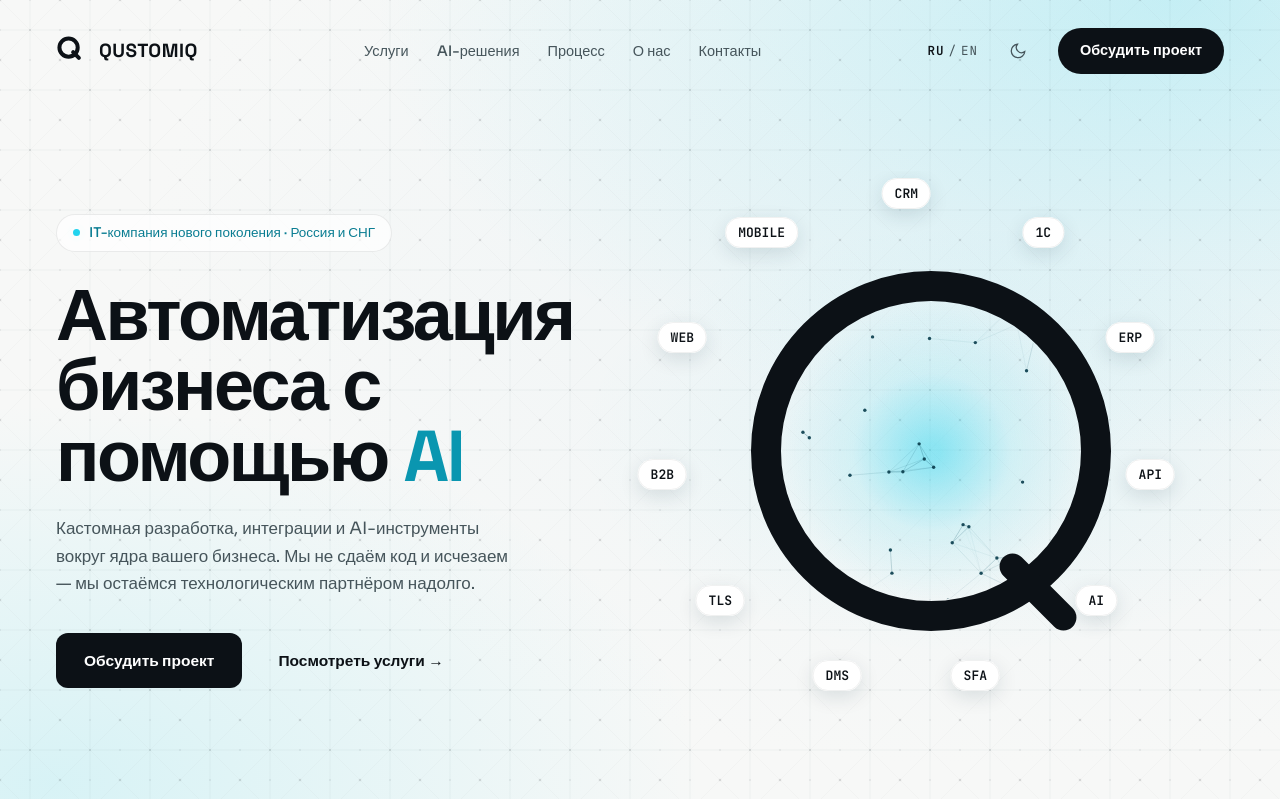
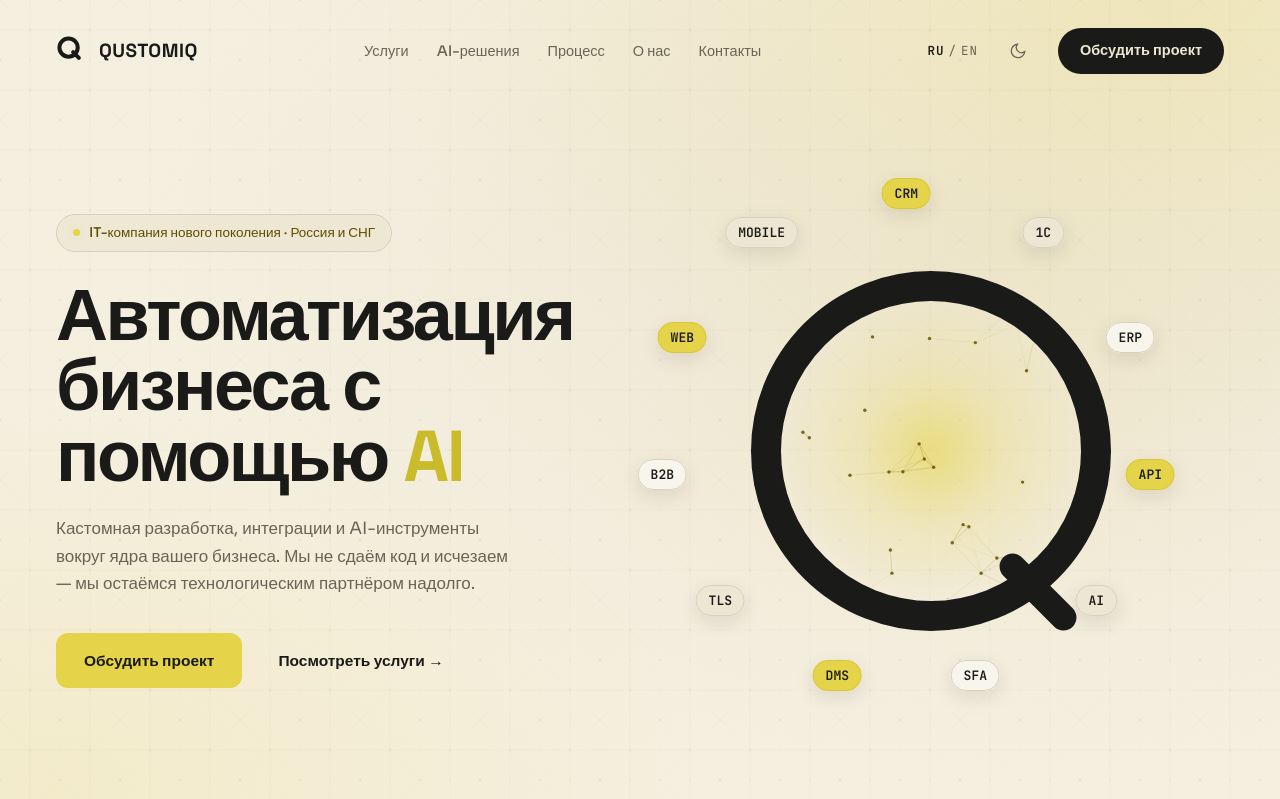
Before and after one commit to arsenarabachyan312-lab/QUSTOMIQ, a Next.js app in the folder qustomiq/: page / in a window 1280 px wide. Shown: the top 799 px of the page. Built offline with nearby package versions, Linux system fonts and the light colour scheme.

Commit message:
feat: apply Homelo warm cream palette

```diff
--- a/qustomiq/app/globals.css
+++ b/qustomiq/app/globals.css
@@ -4,14 +4,14 @@
 
 /* ── Design tokens: light ── */
 :root {
-  --bg: #f7f8f7;
-  --ink: #0c1116;
-  --muted: #46555b;
-  --accent: #22d3ee;
-  --accent-deep: #0a96b0;
-  --accent-ink: #0a7d92;
-  --line: rgba(12, 17, 22, 0.08);
-  --panel: rgba(255, 255, 255, 0.7);
+  --bg: #F5EFE0;
+  --ink: #1A1A18;
+  --muted: #6B6456;
+  --accent: #E5D44A;
+  --accent-deep: #C9BB2A;
+  --accent-ink: #5C4E00;
+  --line: #D8D0BC;
+  --panel: rgba(237, 230, 211, 0.8);
 }
 
 /* ── Design tokens: dark ── */
@@ -19,9 +19,9 @@
   --bg: #070b10;
   --ink: #eef4f6;
   --muted: #9aa6ab;
-  --accent: #22d3ee;
-  --accent-deep: #22d3ee;
-  --accent-ink: #22d3ee;
+  --accent: #E5D44A;
+  --accent-deep: #E5D44A;
+  --accent-ink: #E5D44A;
   --line: rgba(255, 255, 255, 0.1);
   --panel: rgba(255, 255, 255, 0.04);
 }
@@ -46,7 +46,7 @@ body {
 
 /* ── Hero gradient background ── */
 .hero-bg {
-  background: radial-gradient(120% 120% at 78% 30%, #eef4f6 0%, var(--bg) 55%);
+  background: radial-gradient(120% 120% at 78% 30%, #EDE6D3 0%, var(--bg) 55%);
 }
 
 .dark .hero-bg {
--- a/qustomiq/components/CustomCursor.tsx
+++ b/qustomiq/components/CustomCursor.tsx
@@ -61,8 +61,8 @@ export default function CustomCursor() {
         width: "28px",
         height: "28px",
         borderRadius: "50%",
-        background: "rgba(34,211,238,0.22)",
-        boxShadow: "0 0 16px 8px rgba(34,211,238,0.16), 0 0 40px 18px rgba(34,211,238,0.06)",
+        background: "rgba(229,212,74,0.28)",
+        boxShadow: "0 0 16px 8px rgba(229,212,74,0.18), 0 0 40px 18px rgba(229,212,74,0.08)",
         pointerEvents: "none",
         zIndex: 9999,
         transition: "width 0.18s ease, height 0.18s ease, opacity 0.18s ease",
--- a/qustomiq/components/QCore.tsx
+++ b/qustomiq/components/QCore.tsx
@@ -41,11 +41,11 @@ export default function QCore() {
       if (!ctx) return;
       ctx.clearRect(0, 0, S, S);
 
-      // Radial cyan glow
+      // Radial warm golden glow
       const g = ctx.createRadialGradient(R, R, 8, R, R, R);
-      g.addColorStop(0, "rgba(34,211,238,0.45)");
-      g.addColorStop(0.5, "rgba(34,211,238,0.10)");
-      g.addColorStop(1, "rgba(34,211,238,0)");
+      g.addColorStop(0, "rgba(229,212,74,0.55)");
+      g.addColorStop(0.45, "rgba(229,212,74,0.18)");
+      g.addColorStop(1, "rgba(229,212,74,0)");
       ctx.fillStyle = g;
       ctx.beginPath();
       ctx.arc(R, R, R, 0, Math.PI * 2);
@@ -74,7 +74,7 @@ export default function QCore() {
           const dy = a.y - b.y;
           const d = Math.hypot(dx, dy);
           if (d < 56) {
-            ctx.strokeStyle = `rgba(13,80,100,${(1 - d / 56) * 0.5})`;
+            ctx.strokeStyle = `rgba(140,110,0,${(1 - d / 56) * 0.5})`;
             ctx.lineWidth = 0.7;
             ctx.beginPath();
             ctx.moveTo(a.x, a.y);
@@ -86,7 +86,7 @@ export default function QCore() {
 
       // Particles
       for (const p of ps) {
-        ctx.fillStyle = "rgba(8,60,75,0.9)";
+        ctx.fillStyle = "rgba(100,80,0,0.85)";
         ctx.beginPath();
         ctx.arc(p.x, p.y, 1.7, 0, Math.PI * 2);
         ctx.fill();
--- a/qustomiq/components/SectionBg.tsx
+++ b/qustomiq/components/SectionBg.tsx
@@ -5,8 +5,8 @@ import { useTheme } from "@/lib/ThemeContext";
 
 function buildGrid(dark: boolean): string {
   const c = dark ? "#eef4f6" : "#0c1116";
-  const fo = "0.13";   // fill-opacity  for dots
-  const so = "0.08";   // stroke-opacity for lines
+  const fo = "0.045";  // fill-opacity  for dots
+  const so = "0.028";  // stroke-opacity for lines
   const svg =
     `<svg xmlns='http://www.w3.org/2000/svg' width='60' height='60'>` +
     `<circle cx='0'  cy='0'  r='1.3' fill='${c}' fill-opacity='${fo}'/>` +
@@ -54,11 +54,11 @@ export default function SectionBg({ darkBg = false }: Props) {
           backgroundImage: [
             gridBg,
             // top-right accent glow — larger, more saturated
-            "radial-gradient(ellipse 90% 80% at 92% 0%, rgba(34,211,238,0.22) 0%, rgba(34,211,238,0.08) 40%, transparent 70%)",
+            "radial-gradient(ellipse 90% 80% at 92% 0%, rgba(229,212,74,0.22) 0%, rgba(229,212,74,0.08) 40%, transparent 70%)",
             // bottom-left soft glow
-            "radial-gradient(ellipse 75% 70% at 4% 98%, rgba(34,211,238,0.15) 0%, rgba(34,211,238,0.05) 45%, transparent 68%)",
+            "radial-gradient(ellipse 75% 70% at 4% 98%, rgba(229,212,74,0.15) 0%, rgba(229,212,74,0.05) 45%, transparent 68%)",
             // centre-right secondary depth
-            "radial-gradient(ellipse 50% 45% at 75% 55%, rgba(34,211,238,0.07) 0%, transparent 60%)",
+            "radial-gradient(ellipse 50% 45% at 75% 55%, rgba(229,212,74,0.07) 0%, transparent 60%)",
           ].join(", "),
           backgroundRepeat: "repeat, no-repeat, no-repeat, no-repeat",
           backgroundSize: "60px 60px, 100% 100%, 100% 100%, 100% 100%",
--- a/qustomiq/sections/Clients.tsx
+++ b/qustomiq/sections/Clients.tsx
@@ -11,13 +11,13 @@ export default function Clients() {
 
   return (
     <section
-      className="py-12 border-y border-white/10 dark:border-white/[0.06] overflow-hidden relative bg-ink text-white dark:bg-white/[0.03] dark:text-ink"
+      className="py-12 border-y border-white/10 dark:border-white/[0.06] overflow-hidden relative bg-[#1A1A18] text-white dark:bg-white/[0.03] dark:text-ink"
       aria-label={label}
     >
       <SectionBg darkBg />
       <div className="relative z-[1]">
         <div className="px-6 md:px-14 mb-5">
-          <p className="font-mono text-[12px] uppercase tracking-[2px] text-white/50 dark:text-muted">
+          <p className="font-mono text-[12px] uppercase tracking-[2px] text-accent dark:text-accent">
             {label}
           </p>
         </div>
--- a/qustomiq/sections/Hero.tsx
+++ b/qustomiq/sections/Hero.tsx
@@ -9,8 +9,15 @@ const QCore = dynamic(() => import("@/components/QCore"), { ssr: false });
 
 // 11 labels evenly distributed on a circle (44% radius from center, starting from top)
 // Positions: top% / left% — the center of each pill is at these coordinates
-const PILL_CLS =
-  "px-[12px] py-1.5 rounded-pill bg-white dark:bg-white/10 shadow-card border border-[rgba(12,17,22,0.06)] dark:border-white/10 font-semibold font-mono text-ink whitespace-nowrap";
+const PILL_BASE =
+  "px-[12px] py-1.5 rounded-pill shadow-card border font-semibold font-mono text-ink whitespace-nowrap";
+
+// Cycle: yellow → warm beige → light cream
+const PILL_COLORS = [
+  "bg-[#E5D44A] border-[#C9BB2A]/50 dark:bg-white/10 dark:border-white/10",
+  "bg-white border-[#D8D0BC] dark:bg-white/10 dark:border-white/10",
+  "bg-[#F8F5EC] border-[#D8D0BC] dark:bg-white/10 dark:border-white/10",
+];
 
 const SATS = [
   { label: "CRM",    top: "6%",    left: "50%" },
@@ -47,7 +54,7 @@ export default function Hero() {
           <div className="inline-flex items-center gap-[9px] px-4 py-2 rounded-pill bg-[var(--panel)] border border-[var(--line)] text-[13.5px] font-medium text-accent-ink mb-7 whitespace-nowrap">
             <span
               className="w-[7px] h-[7px] rounded-full bg-accent animate-pulse shrink-0"
-              style={{ boxShadow: "0 0 0 4px rgba(34,211,238,.25)" }}
+              style={{ boxShadow: "0 0 0 4px rgba(229,212,74,.35)" }}
               aria-hidden="true"
             />
             {h.badge}
@@ -73,7 +80,7 @@ export default function Hero() {
           <div className="flex flex-wrap gap-3 mt-9 items-center">
             <a
               href="#contacts"
-              className="bg-ink text-white dark:text-[#070b10] px-[28px] py-[16px] rounded-btn text-[15.5px] font-semibold no-underline hover:opacity-80 transition-opacity whitespace-nowrap min-h-[52px] flex items-center"
+              className="bg-accent text-[#1A1A18] px-[28px] py-[16px] rounded-btn text-[15.5px] font-semibold no-underline hover:bg-accent-deep transition-colors whitespace-nowrap min-h-[52px] flex items-center"
             >
               {h.cta_primary}
             </a>
@@ -93,14 +100,14 @@ export default function Hero() {
         >
           {/* Orbit ring with labels — sm+ only */}
           <div className="hidden sm:block absolute w-[420px] h-[420px] lg:w-[560px] lg:h-[560px] animate-qspin">
-            {SATS.map((s) => (
+            {SATS.map((s, i) => (
               <div
                 key={s.label}
                 className="absolute -translate-x-1/2 -translate-y-1/2"
                 style={{ top: s.top, left: s.left }}
               >
                 <div className="animate-qspinrev">
-                  <span className={`${PILL_CLS} text-[12px] sm:text-[13px]`}>
+                  <span className={`${PILL_BASE} ${PILL_COLORS[i % 3]} text-[12px] sm:text-[13px]`}>
                     {s.label}
                   </span>
                 </div>
--- a/qustomiq/tailwind.config.ts
+++ b/qustomiq/tailwind.config.ts
@@ -19,6 +19,7 @@ const config: Config = {
         "accent-ink": "var(--accent-ink)",
         line: "var(--line)",
         panel: "var(--panel)",
+        white: "#EDE6D3",
       },
       fontFamily: {
         display: ["var(--font-display)", "sans-serif"],
@@ -31,9 +32,9 @@ const config: Config = {
         btn: "12px",
       },
       boxShadow: {
-        card: "0 6px 20px rgba(12,40,55,.12)",
-        "card-lg": "0 24px 60px rgba(14,40,52,.13)",
-        glow: "0 0 40px rgba(34,211,238,.35)",
+        card: "0 6px 20px rgba(26,18,0,.10)",
+        "card-lg": "0 24px 60px rgba(26,18,0,.14)",
+        glow: "0 0 40px rgba(229,212,74,.35)",
       },
       animation: {
         qfloat: "qfloat 7s ease-in-out infinite",
@@ -60,8 +61,8 @@ const config: Config = {
           to: { opacity: "1", transform: "translateY(0)" },
         },
         "pulse-dot": {
-          "0%, 100%": { boxShadow: "0 0 0 0 rgba(34,211,238,.5)" },
-          "50%": { boxShadow: "0 0 0 6px rgba(34,211,238,0)" },
+          "0%, 100%": { boxShadow: "0 0 0 0 rgba(229,212,74,.5)" },
+          "50%": { boxShadow: "0 0 0 6px rgba(229,212,74,0)" },
         },
       },
     },
```
Also changed, not shown: 1 other file (tests, documents, lock files or other folders).
